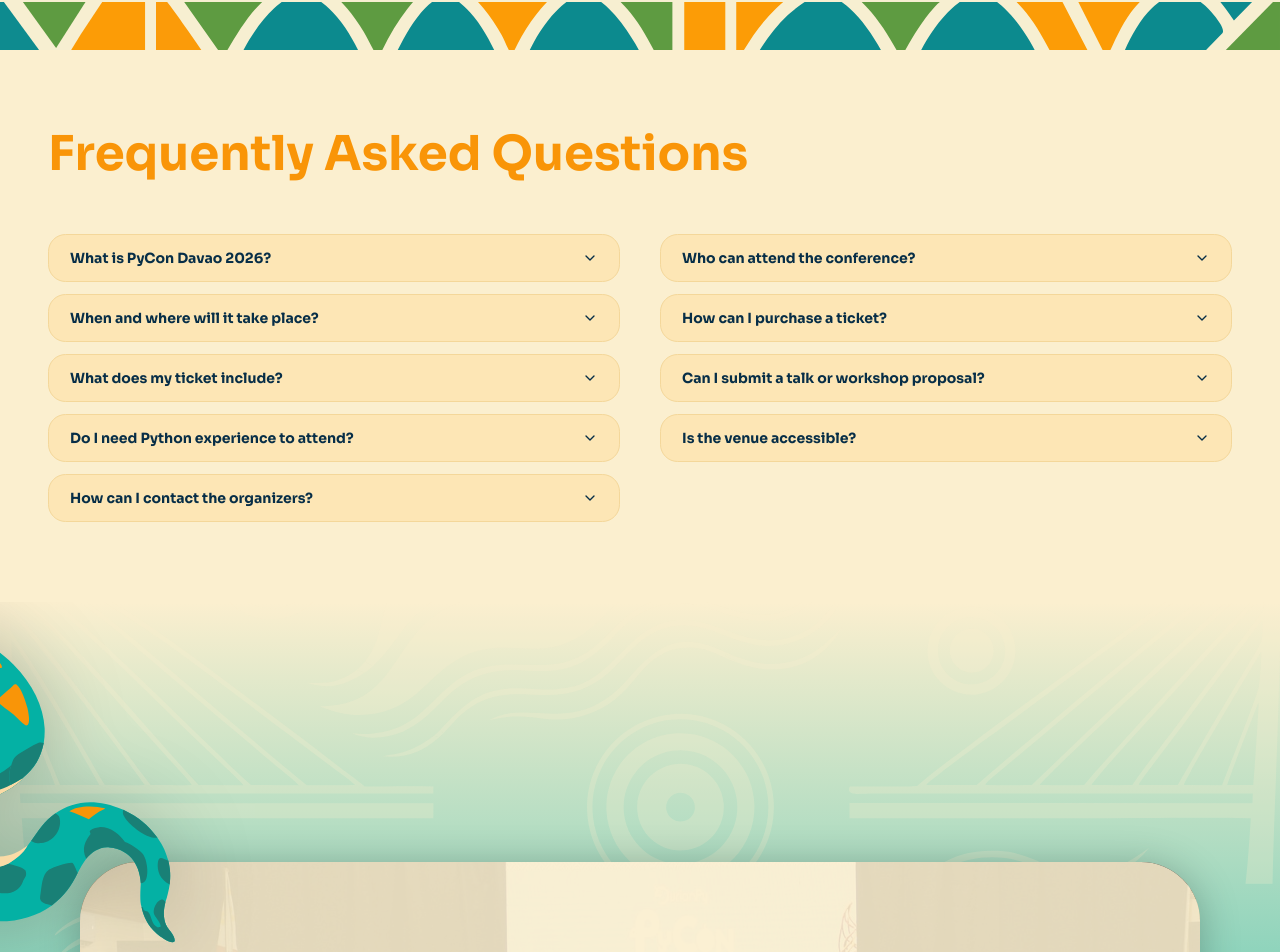
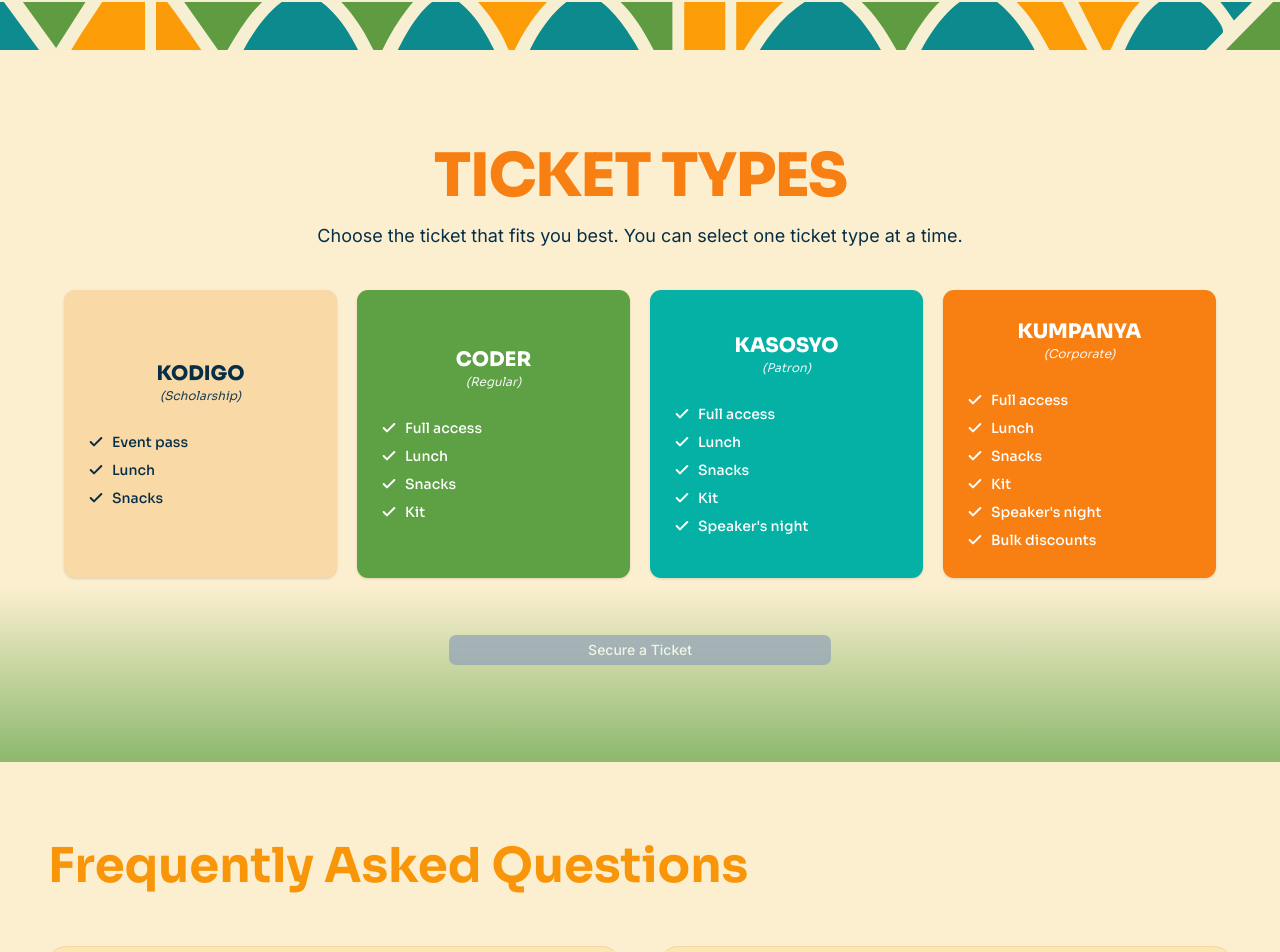
Before and after one commit to DurianPy-Davao-Python-User-Group/pycon-davao-2026-website, a Next.js app: page / in a window 1280 px wide. Shown: the part 4818-5770 px from the top of the page. Built offline with nearby package versions, Linux system fonts and the light colour scheme.

Commit message:
feat: add ticket types page

```diff
--- a/src/app/(index)/page.tsx
+++ b/src/app/(index)/page.tsx
@@ -5,6 +5,7 @@
 import { HomeFaqSectionData } from '@/data/home-faq-section-data';
 import PyCon2025Highlights from '@/components/PyCon2025Highlights';
 import CallToAction from '@/components/CallToAction';
+import TicketTypesSection from '@/components/sections/ticket-types-section';
 
 export default function Home() {
   return (
@@ -13,6 +14,7 @@
       <WhatIsPyCon />
       <Conference />
       <PyCon2025Highlights />
+      <TicketTypesSection />
       <HomeFaqSection data={HomeFaqSectionData} />
       <CallToAction />
     </>
--- /dev/null
+++ b/src/app/ticket-types/page.tsx
@@ -0,0 +1,15 @@
+import type { Metadata } from 'next';
+import TicketTypesSection from '@/components/sections/ticket-types-section';
+
+export const metadata: Metadata = {
+  title: 'Ticket Types',
+  description: 'Choose your ticket for PyCon Davao 2026.',
+};
+
+export default function TicketTypesPage() {
+  return (
+    <main>
+      <TicketTypesSection />
+    </main>
+  );
+}
--- /dev/null
+++ b/src/components/sections/ticket-types-section.tsx
@@ -0,0 +1,15 @@
+import TicketTypesSelector from './ticket-types-selector';
+
+const TicketTypesSection = () => {
+  return (
+    <TicketTypesSelector
+      registrationLinks={{
+        kodigo: process.env.KODIGO_REGISTRATION_URL ?? '',
+        coderKasosyo: process.env.CODER_KASOSYO_REGISTRATION_URL ?? '',
+        kumpanya: process.env.KUMPANYA_REGISTRATION_URL ?? '',
+      }}
+    />
+  );
+};
+
+export default TicketTypesSection;
--- /dev/null
+++ b/src/components/sections/ticket-types-selector.tsx
@@ -0,0 +1,147 @@
+'use client';
+
+import { useState } from 'react';
+import { Check } from 'lucide-react';
+import { Button } from '@/components/ui/button';
+import { cn } from '@/lib/utils';
+
+type TicketId = 'kodigo' | 'coder' | 'kasosyo' | 'kumpanya';
+
+type RegistrationLinks = {
+  kodigo: string;
+  coderKasosyo: string;
+  kumpanya: string;
+};
+
+const tickets = [
+  {
+    id: 'kodigo',
+    name: 'Kodigo',
+    label: 'Scholarship',
+    benefits: ['Event pass', 'Lunch', 'Snacks'],
+    className: 'bg-[#f9d9a5] text-pycon-dark-blue',
+  },
+  {
+    id: 'coder',
+    name: 'Coder',
+    label: 'Regular',
+    benefits: ['Full access', 'Lunch', 'Snacks', 'Kit'],
+    className: 'bg-pycon-green text-white',
+  },
+  {
+    id: 'kasosyo',
+    name: 'Kasosyo',
+    label: 'Patron',
+    benefits: ['Full access', 'Lunch', 'Snacks', 'Kit', "Speaker's night"],
+    className: 'bg-pycon-teal text-white',
+  },
+  {
+    id: 'kumpanya',
+    name: 'Kumpanya',
+    label: 'Corporate',
+    benefits: ['Full access', 'Lunch', 'Snacks', 'Kit', "Speaker's night", 'Bulk discounts'],
+    className: 'bg-pycon-orange-accent text-white',
+  },
+] satisfies Array<{
+  id: TicketId;
+  name: string;
+  label: string;
+  benefits: string[];
+  className: string;
+}>;
+
+function getRegistrationLink(ticket: TicketId, links: RegistrationLinks) {
+  if (ticket === 'kodigo') return links.kodigo;
+  if (ticket === 'kumpanya') return links.kumpanya;
+  return links.coderKasosyo;
+}
+
+export default function TicketTypesSelector({
+  registrationLinks,
+}: {
+  registrationLinks: RegistrationLinks;
+}) {
+  const [selectedTicket, setSelectedTicket] = useState<TicketId | null>(null);
+
+  const secureTicket = () => {
+    if (!selectedTicket) return;
+
+    const registrationLink = getRegistrationLink(selectedTicket, registrationLinks);
+    if (registrationLink) window.location.assign(registrationLink);
+  };
+
+  return (
+    <section
+      id="ticket-types"
+      aria-labelledby="ticket-types-heading"
+      className="bg-pycon-beige relative isolate overflow-hidden px-5 py-16 sm:px-8 md:py-20 lg:px-12 lg:py-24"
+    >
+      <div
+        aria-hidden
+        className="from-pycon-green/70 pointer-events-none absolute inset-x-0 bottom-0 -z-10 h-32 bg-gradient-to-t to-transparent md:h-44"
+      />
+
+      <div className="mx-auto max-w-6xl">
+        <h2
+          id="ticket-types-heading"
+          className="font-heading text-pycon-orange-accent text-center text-4xl font-extrabold tracking-tight uppercase sm:text-5xl lg:text-6xl"
+        >
+          Ticket Types
+        </h2>
+        <p className="text-pycon-dark-blue mx-auto mt-4 max-w-2xl text-center text-base md:text-lg">
+          Choose the ticket that fits you best. You can select one ticket type at a time.
+        </p>
+
+        <div
+          role="radiogroup"
+          aria-label="Ticket type"
+          className="mt-10 grid grid-cols-1 gap-5 md:grid-cols-2 md:gap-6 lg:grid-cols-4 lg:gap-5"
+        >
+          {tickets.map((ticket) => {
+            const selected = selectedTicket === ticket.id;
+
+            return (
+              <button
+                key={ticket.id}
+                type="button"
+                role="radio"
+                aria-checked={selected}
+                onClick={() => setSelectedTicket(ticket.id)}
+                className={cn(
+                  'font-heading min-h-64 cursor-pointer rounded-xl p-6 text-left shadow-sm transition-[transform,box-shadow] duration-200 outline-none hover:-translate-y-1 hover:shadow-lg focus-visible:ring-4 focus-visible:ring-white focus-visible:ring-offset-4 focus-visible:ring-offset-teal-600 md:min-h-72',
+                  ticket.className,
+                  selected && 'z-10 scale-[1.045] shadow-xl ring-4 ring-white/90',
+                )}
+              >
+                <span className="block text-center text-xl font-extrabold uppercase">
+                  {ticket.name}
+                </span>
+                <span className="block text-center text-xs italic opacity-90">({ticket.label})</span>
+
+                <ul className="mt-7 space-y-2 text-sm font-medium">
+                  {ticket.benefits.map((benefit) => (
+                    <li key={benefit} className="flex items-start gap-2">
+                      <Check aria-hidden className="mt-0.5 size-4 shrink-0" strokeWidth={3} />
+                      <span>{benefit}</span>
+                    </li>
+                  ))}
+                </ul>
+              </button>
+            );
+          })}
+        </div>
+
+        <div className="mt-12 flex justify-center md:mt-14">
+          <Button
+            type="button"
+            onClick={secureTicket}
+            disabled={!selectedTicket}
+            className="w-full max-w-sm disabled:cursor-not-allowed disabled:bg-slate-400 disabled:opacity-70"
+          >
+            Secure a Ticket
+          </Button>
+        </div>
+      </div>
+    </section>
+  );
+}
```
Also changed, not shown: 2 other files (tests, documents, lock files or other folders).
